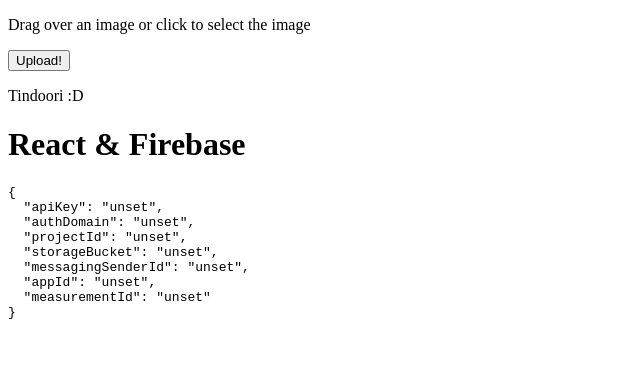
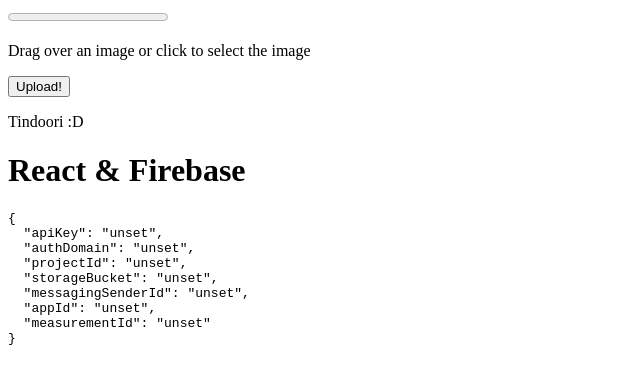
Before and after one commit to Tindoori/tindoori, a React (Create React App) app: page / in a window 1280 px wide. Shown: the top 384 px of the page, without its empty margins (0-640 px from the left). Built offline with nearby package versions, Linux system fonts and the light colour scheme; no server answers.

Commit message:
Added progressbar #60

```diff
--- a/src/DragDrop/DragDrop.jsx
+++ b/src/DragDrop/DragDrop.jsx
@@ -1,29 +1,29 @@
 /* eslint-disable react/jsx-props-no-spreading */
-/* eslint-disable */
 import React, { useCallback, useState } from "react";
 import { useDropzone } from "react-dropzone";
 import { storage } from "../FileUpload/FileUpload";
 
 // TODO: generiek schrijven
 export default function DragDrop() {
+  const [image, setImage] = useState([]);
+  const [imgUrl, setImgUrl] = useState("");
+  const [progress, setProgress] = useState(0);
+
   const onDrop = useCallback((acceptedImage) => {
     setImage(acceptedImage);
   }, []);
   const { getRootProps, getInputProps, isDragActive } = useDropzone({ onDrop });
 
-  const [image, setImage] = useState([]);
-  const [imgUrl, setImgUrl] = useState("");
-
-  console.log(image);
-
   const handleUpload = () => {
     if (image.length !== 0) {
-      console.log(image[0].name);
       const uploadTask = storage.ref(`meals/${image[0].name}`).put(image[0]);
       uploadTask.on(
         "state_changed",
         (snapshot) => {
-          console.log(snapshot);
+          const p = Math.round(
+            (snapshot.bytesTransferred / snapshot.totalBytes) * 100
+          );
+          setProgress(p);
         },
         (error) => {
           console.log(error);
@@ -34,7 +34,9 @@ export default function DragDrop() {
             .child(image[0].name)
             .getDownloadURL()
             .then((url) => {
+              // Url of the uploaded image
               setImgUrl(url);
+              console.log(imgUrl);
             });
         }
       );
@@ -43,6 +45,7 @@ export default function DragDrop() {
 
   return (
     <div>
+      <progress value={progress} max="100" />
       <div {...getRootProps()}>
         <input {...getInputProps()} />
         {isDragActive ? (
```
